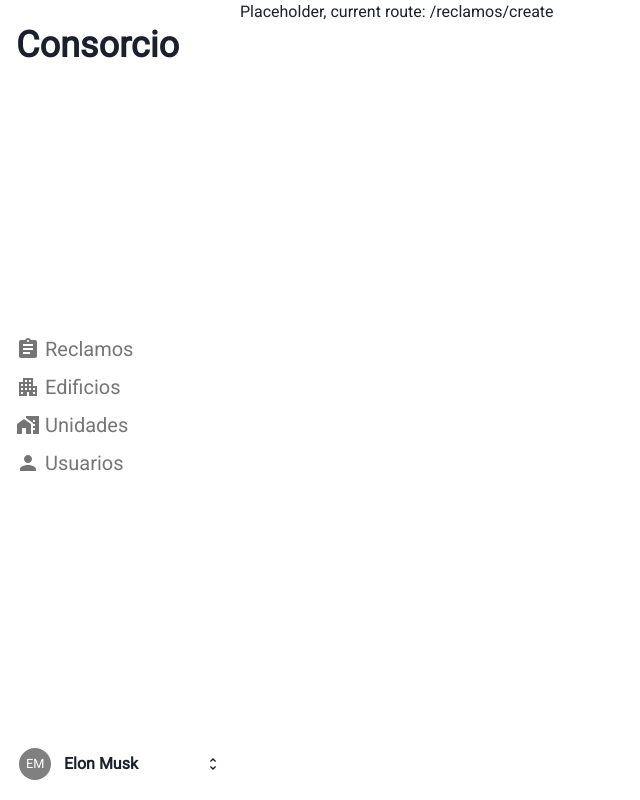
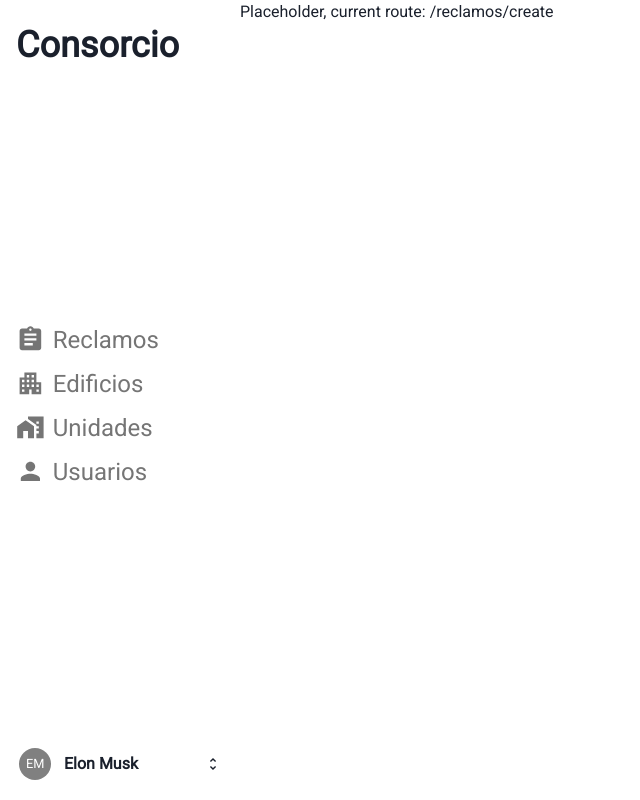
Before and after one commit to diegoasanch/TPO_AI_Frontend, a React (Create React App) app: page /reclamos/create in a window 1280 px wide. Shown: the whole page, without its empty margins (0-640 px from the left). Built offline with nearby package versions, Linux system fonts and the light colour scheme.

Commit message:
Improve sidebar style

```diff
--- a/src/components/SidebarLink/SidebarLink.tsx
+++ b/src/components/SidebarLink/SidebarLink.tsx
@@ -30,7 +30,7 @@ export const SidebarLink = ({
     <Link to={path}>
       <Flex
         alignItems="center"
-        gap="5px"
+        gap=".5rem"
         color={isActive ? LinkColors.active : LinkColors.normal}
         _hover={{
           color: LinkColors.hover,
@@ -39,12 +39,12 @@ export const SidebarLink = ({
       >
         <Icon
           sx={{
-            fontSize: '1.5rem',
+            fontSize: '1.8rem',
             color: 'inherit',
           }}
         />
         <Text
-          fontSize="xl"
+          fontSize="2xl"
           color="inherit"
           fontWeight={isActive ? 'bold' : 'normal'}
           _groupHover={{
```
